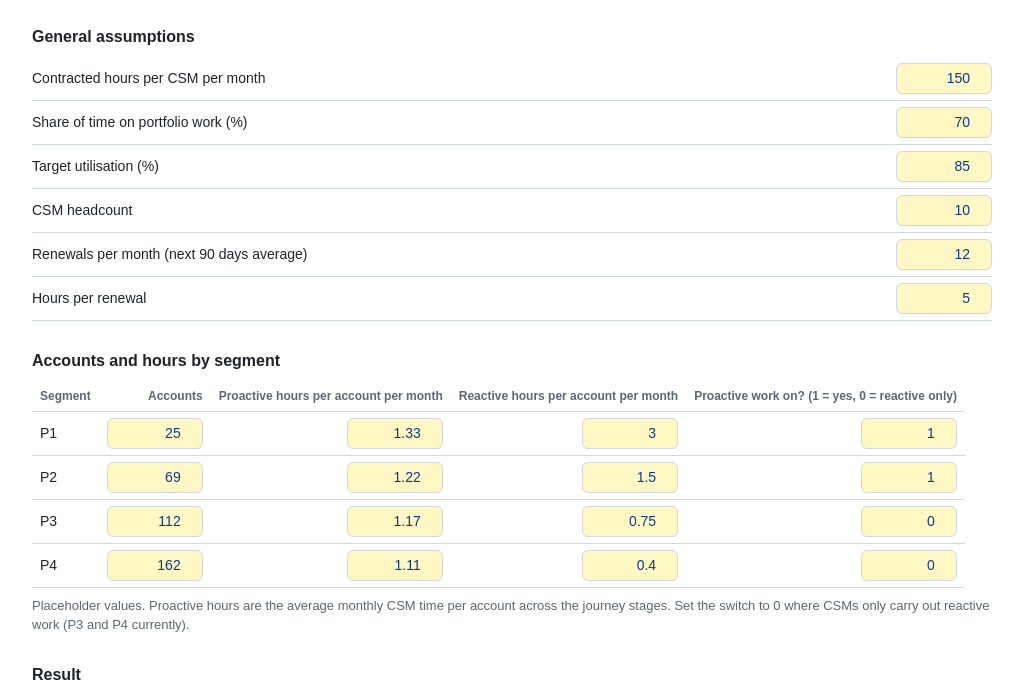
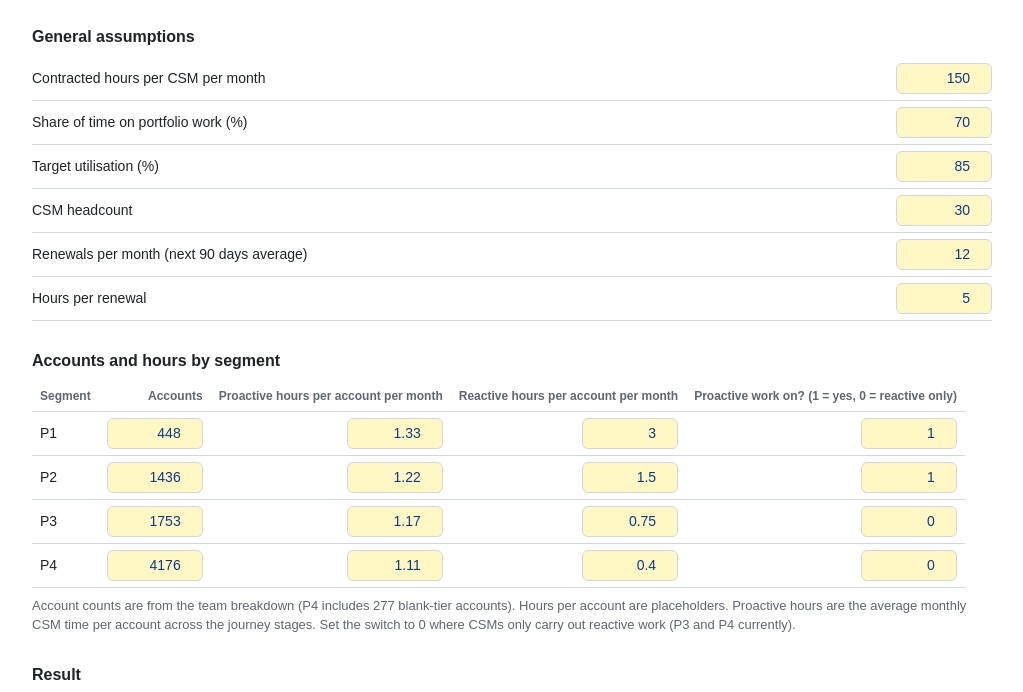
Before and after one commit to christopherbaxter-png/cs-capacity, a plain HTML site: page capacity-model/capacity-calculator.html in a window 1280 px wide. Shown: the part 84-776 px from the top of the page, without its empty margins (128-1151 px from the left). Drawn offline with Linux system fonts and the light colour scheme.

Commit message:
Load team account counts and 30 CSM headcount
Sets P1 to P4 counts from the team breakdown (P4 includes 277 blank-tier
accounts) and headcount to 30. Hours per account remain placeholders.

Co-Authored-By: Claude Haiku 5.5 <noreply@anthropic.com>
Claude-Session: https://claude.ai/code/session_01BRpi3kP1GF9zRUnubN4Wi4

```diff
--- a/capacity-model/capacity-calculator.html
+++ b/capacity-model/capacity-calculator.html
@@ -54,7 +54,7 @@ input[type="number"] { width: 96px; padding: 4px 6px; border: 1px solid var(--li
 <div class="row-label"><span>Contracted hours per CSM per month</span><input type="number" id="hours" value="150" step="1"></div>
 <div class="row-label"><span>Share of time on portfolio work (%)</span><input type="number" id="share" value="70" step="1"></div>
 <div class="row-label"><span>Target utilisation (%)</span><input type="number" id="target" value="85" step="1"></div>
-<div class="row-label"><span>CSM headcount</span><input type="number" id="headcount" value="10" step="1"></div>
+<div class="row-label"><span>CSM headcount</span><input type="number" id="headcount" value="30" step="1"></div>
 <div class="row-label"><span>Renewals per month (next 90 days average)</span><input type="number" id="renewals" value="12" step="1"></div>
 <div class="row-label"><span>Hours per renewal</span><input type="number" id="renewalHours" value="5" step="0.5"></div>
 
@@ -63,7 +63,7 @@ input[type="number"] { width: 96px; padding: 4px 6px; border: 1px solid var(--li
   <thead><tr><th>Segment</th><th class="num">Accounts</th><th class="num">Proactive hours per account per month</th><th class="num">Reactive hours per account per month</th><th class="num">Proactive work on? (1 = yes, 0 = reactive only)</th></tr></thead>
   <tbody id="segRows"></tbody>
 </table>
-<p class="note">Placeholder values. Proactive hours are the average monthly CSM time per account across the journey stages. Set the switch to 0 where CSMs only carry out reactive work (P3 and P4 currently).</p>
+<p class="note">Account counts are from the team breakdown (P4 includes 277 blank-tier accounts). Hours per account are placeholders. Proactive hours are the average monthly CSM time per account across the journey stages. Set the switch to 0 where CSMs only carry out reactive work (P3 and P4 currently).</p>
 
 <h2>Result</h2>
 <div class="grid">
@@ -90,10 +90,10 @@ input[type="number"] { width: 96px; padding: 4px 6px; border: 1px solid var(--li
 
 <script>
 const segments = [
-  { name: "P1", accounts: 25, pro: 1.33, re: 3.0, on: 1 },
-  { name: "P2", accounts: 69, pro: 1.22, re: 1.5, on: 1 },
-  { name: "P3", accounts: 112, pro: 1.17, re: 0.75, on: 0 },
-  { name: "P4", accounts: 162, pro: 1.11, re: 0.4, on: 0 }
+  { name: "P1", accounts: 448, pro: 1.33, re: 3.0, on: 1 },
+  { name: "P2", accounts: 1436, pro: 1.22, re: 1.5, on: 1 },
+  { name: "P3", accounts: 1753, pro: 1.17, re: 0.75, on: 0 },
+  { name: "P4", accounts: 4176, pro: 1.11, re: 0.4, on: 0 }
 ];
 const scenarioDefs = [
   { name: "Base", mult: 1, extra: 0, heads: 0 },
```
Also changed, not shown: 2 other files.
